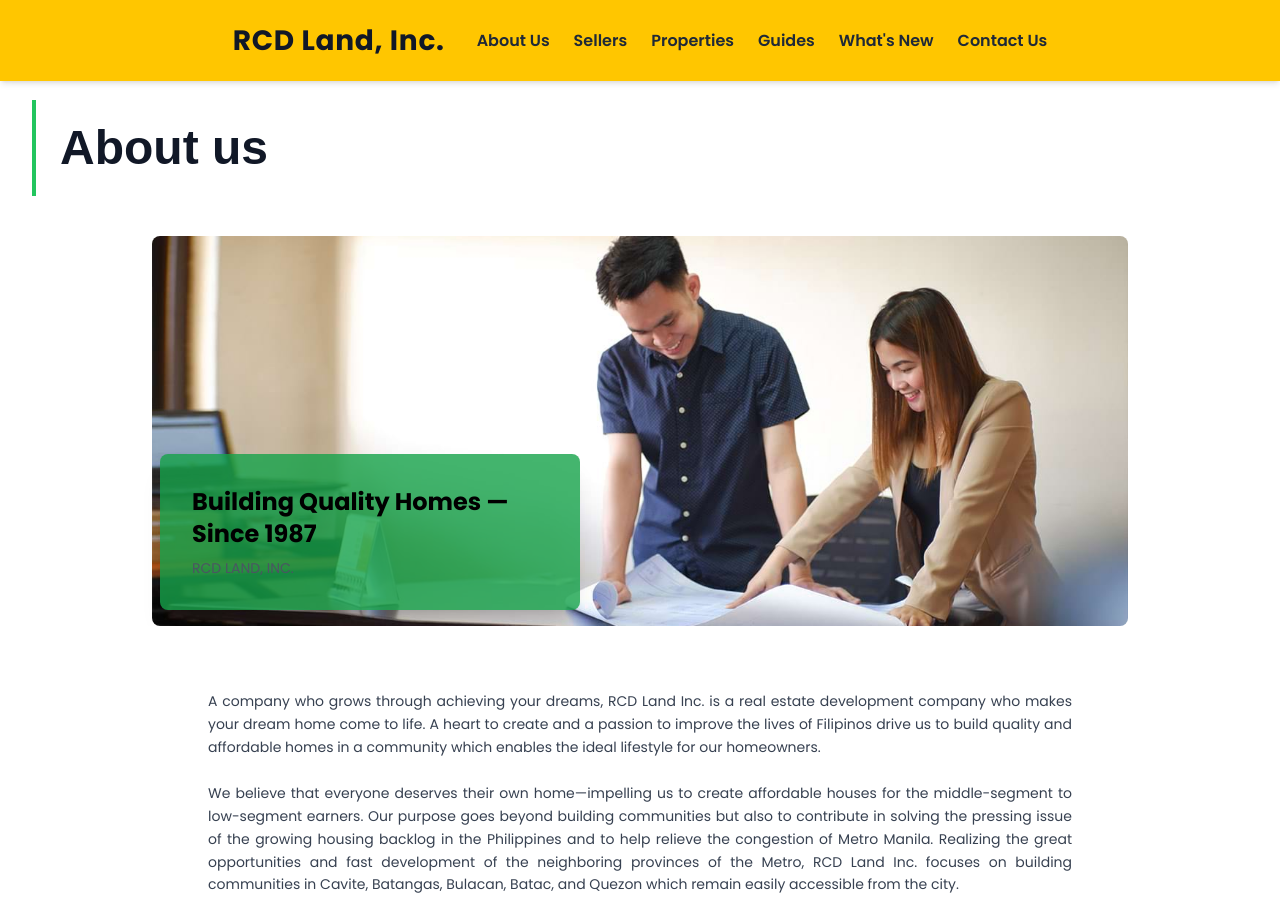
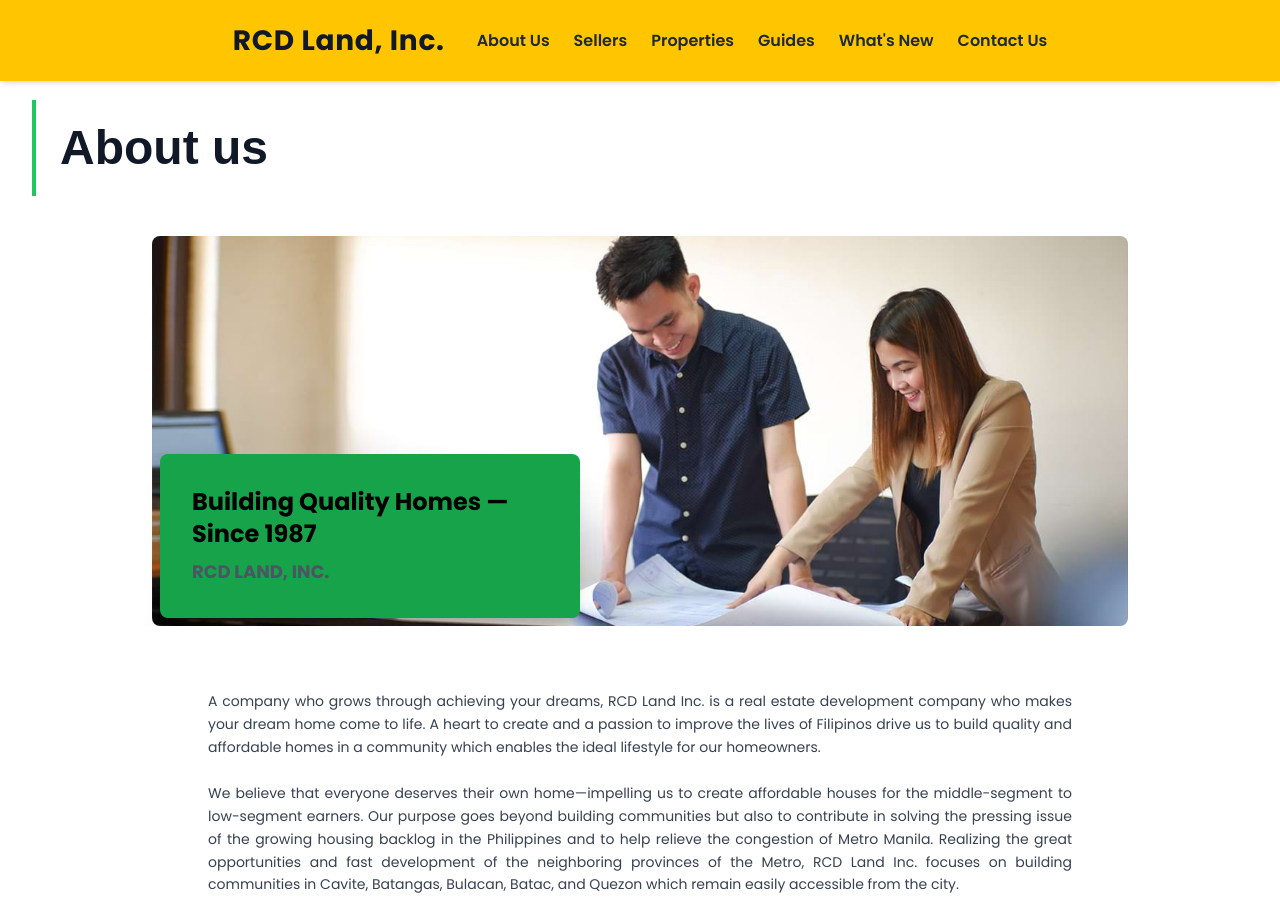
Before and after one commit to renrengabas/rcdland.com, a Jekyll site: the page built from about/index.html, in a window 1280 px wide and 900 px high. Built offline with Jekyll 4.4.1, drawn with Linux system fonts in a browser that asks for light colours; nearby versions of some CDN libraries.

Commit message:
Change the formatting #405

```diff
--- a/about/index.html
+++ b/about/index.html
@@ -19,12 +19,12 @@
     class="w-full h-[140px] sm:h-[210px] md:h-[310px] lg:h-[390px] object-cover rounded-lg"
     src="/assets/img/about/slide-about-1.jpg"/>
 
- <div class="absolute left-2 sm:left-8 bottom-2 sm:bottom-4 bg-green-600/80 text-black p-3 sm:p-6 md:p-8
+ <div class="absolute left-2 sm:left-8 bottom-2 sm:bottom-2 bg-green-600 text-black p-3 sm:p-6 md:p-8
   w-[250px] sm:w-[350px] md:w-[420px] max-w-[95vw] shadow-xl flex flex-col items-start rounded-lg">
   <h2 class="text-base sm:text-xl md:text-2xl font-bold leading-tight text-left w-full">
     Building Quality Homes —<br/>Since 1987
   </h2>
-  <p class="text-xs sm:text-sm mt-2 font-medium text-gray-600 text-left w-full">
+  <p class="text-xm sm:text-lg mt-2 font-bold text-gray-600 text-left w-full">
     RCD LAND, INC.
   </p>
 </div>
@@ -253,7 +253,7 @@
   <div class="grid grid-cols-1 sm:grid-cols-2 md:grid-cols-4 gap-8 text-center">
     <!-- HONESTY -->
     <div>
-      <div class="mx-auto w-24 h-24 md:w-32 md:h-32 rounded-full flex items-center justify-center mb-4 md:mb-6">
+      <div class="mx-auto w-29 h-29 md:w-37 md:h-37 rounded-full flex items-center justify-center mb-4 md:mb-6">
         <img src="/assets/img/about/honesty.png" alt="Icon representing honesty: a hand over a heart" class="w-full h-full object-contain" />
       </div>
       <h3 class="text-base md:text-lg font-extrabold text-gray-700 mb-2">HONESTY</h3>
@@ -263,7 +263,7 @@
     </div>
     <!-- ONENESS -->
     <div>
-      <div class="mx-auto w-24 h-24 md:w-32 md:h-32 rounded-full flex items-center justify-center mb-4 md:mb-6">
+      <div class="mx-auto w-29 h-29 md:w-37 md:h-37 rounded-full flex items-center justify-center mb-4 md:mb-6">
         <img src="/assets/img/about/oneness.png" alt="Icon representing oneness: two hands shaking" class="w-full h-full object-contain" />
       </div>
       <h3 class="text-base md:text-lg font-extrabold text-gray-700 mb-2">ONENESS</h3>
@@ -273,7 +273,7 @@
     </div>
     <!-- PROACTIVE -->
     <div>
-      <div class="mx-auto w-24 h-24 md:w-32 md:h-32 rounded-full flex items-center justify-center mb-4 md:mb-6">
+      <div class="mx-auto w-29 h-29 md:w-37 md:h-37 rounded-full flex items-center justify-center mb-4 md:mb-6">
         <img src="/assets/img/about/proactive.png" alt="Icon representing proactiveness: a lightbulb" class="w-full h-full object-contain" />
       </div>
       <h3 class="text-base md:text-lg font-extrabold text-gray-700 mb-2">PROACTIVE</h3>
@@ -283,7 +283,7 @@
     </div>
     <!--EXCELLENCE -->
     <div>
-      <div class="mx-auto w-24 h-24 md:w-32 md:h-32 rounded-full flex items-center justify-center mb-4 md:mb-6">
+      <div class="mx-auto w-29 h-29 md:w-37 md:h-37 rounded-full flex items-center justify-center mb-4 md:mb-6">
         <img src="/assets/img/about/excellence.png" alt="Icon representing excellence: a medal" class="w-full h-full object-contain" />
       </div>
       <h3 class="text-base md:text-lg font-extrabold text-gray-700 mb-2">EXCELLENCE</h3>
```
